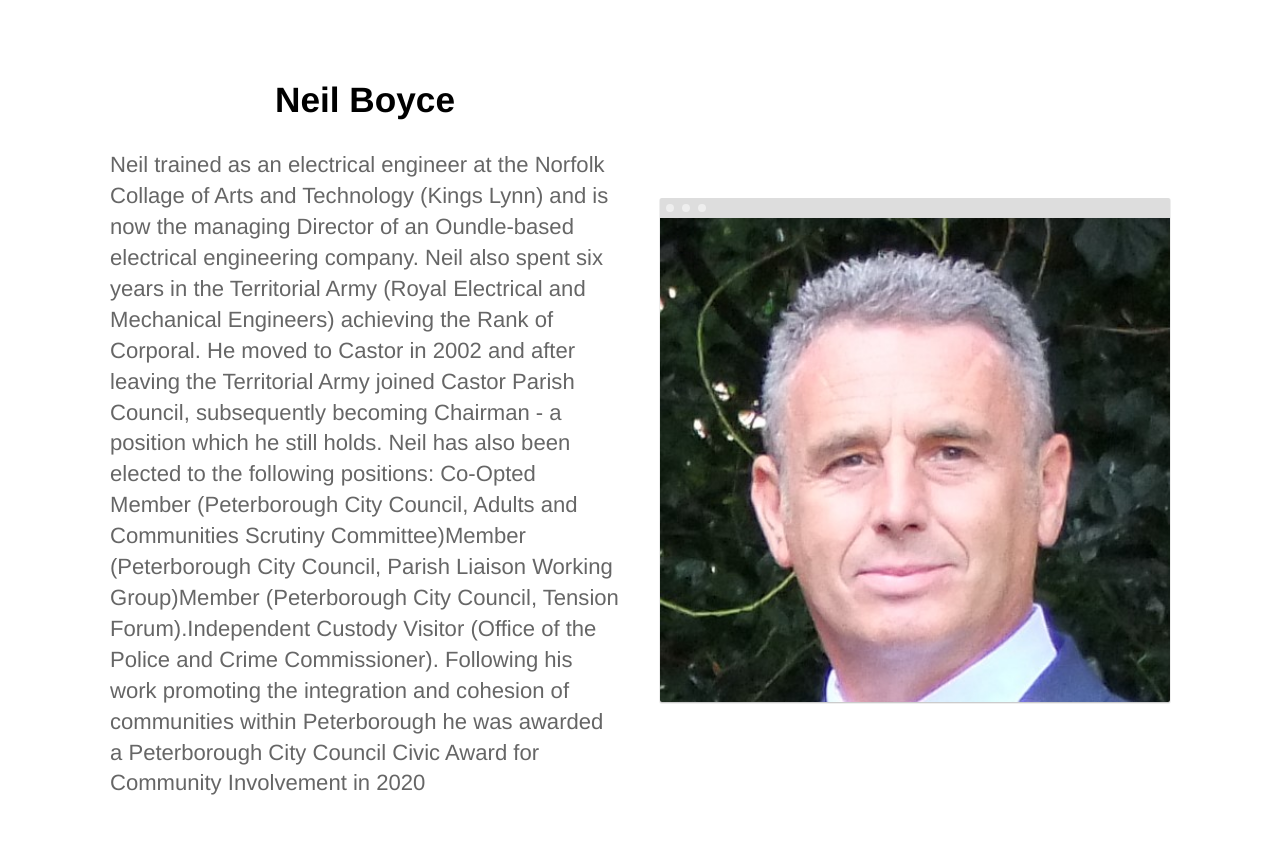
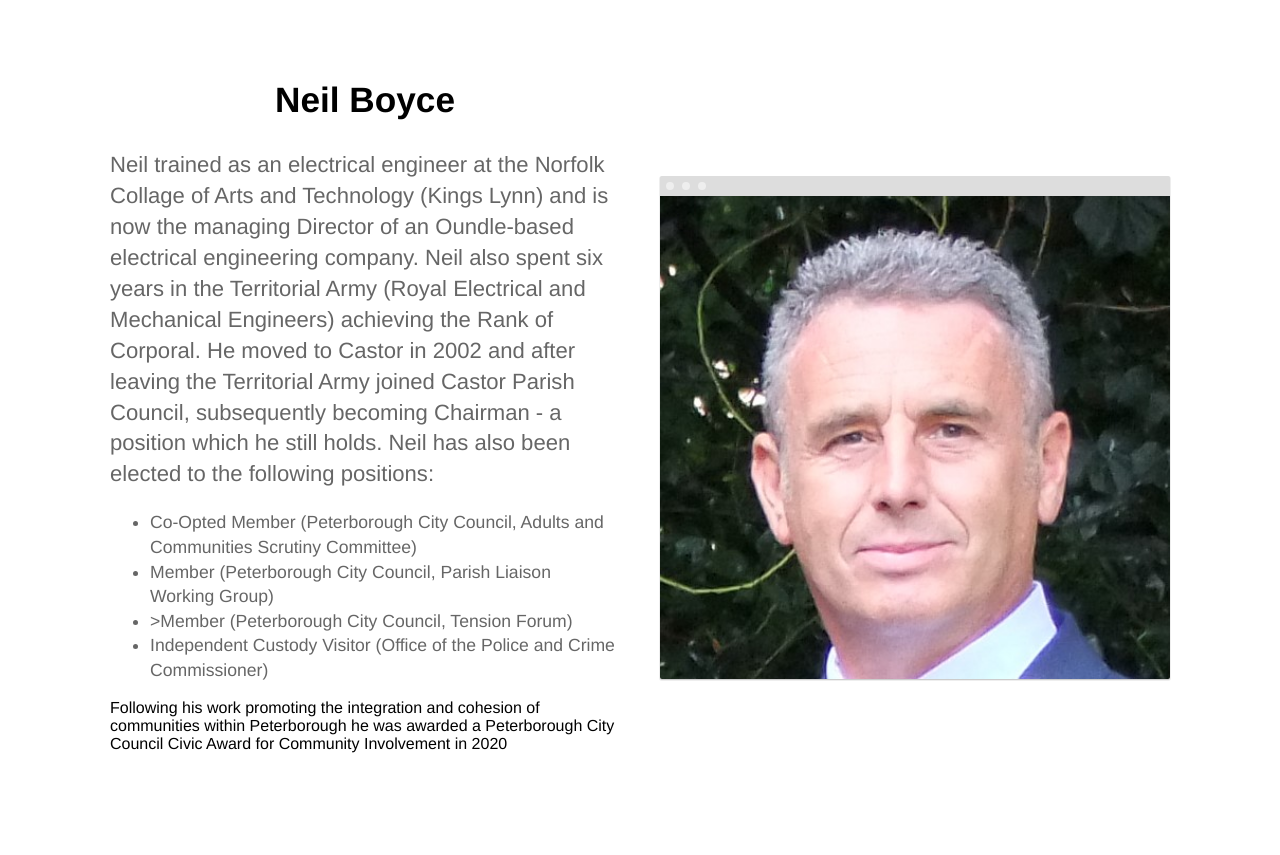
Before and after one commit to chriswilde1946/goodneighboursrp.org.uk, a Jekyll site: the page built from trustees.html, in a window 1280 px wide and 1400 px high, scrolled down 901 px. Shown: the part 108-963 px from the top of the window. Built offline with Jekyll 4.4.1, drawn with Linux system fonts in a browser that asks for light colours; some of the changed text lies outside the part shown; grey boxes are pictures that could not be loaded.

```diff
--- a/trustees.html
+++ b/trustees.html
@@ -29,7 +29,7 @@ managed by its board of trustees, whose profiles are listed below. If you are it
 		<div class="container flex">
 			<div class="text editable">
 				<h2><strong>Neil Boyce</strong></h2>
-				<p>Neil trained as an electrical engineer at the Norfolk Collage of Arts and Technology (Kings Lynn) and is now the managing Director of an Oundle-based electrical engineering company. Neil also spent six years in the Territorial Army (Royal Electrical and Mechanical Engineers) achieving the Rank of Corporal. He moved to Castor in 2002 and after leaving the Territorial Army joined Castor Parish Council, subsequently becoming Chairman - a position which he still holds. Neil has also been elected to the following positions: Co-Opted Member (Peterborough City Council, Adults and Communities Scrutiny Committee)Member (Peterborough City Council, Parish Liaison Working Group)Member (Peterborough City Council, Tension Forum).Independent Custody Visitor (Office of the Police and Crime Commissioner). Following his work promoting the integration and cohesion of communities within Peterborough he was awarded a Peterborough City Council Civic Award for Community Involvement in 2020
+				<p>Neil trained as an electrical engineer at the Norfolk Collage of Arts and Technology (Kings Lynn) and is now the managing Director of an Oundle-based electrical engineering company. Neil also spent six years in the Territorial Army (Royal Electrical and Mechanical Engineers) achieving the Rank of Corporal. He moved to Castor in 2002 and after leaving the Territorial Army joined Castor Parish Council, subsequently becoming Chairman - a position which he still holds. Neil has also been elected to the following positions: <ul><li>Co-Opted Member (Peterborough City Council, Adults and Communities Scrutiny Committee)<li>Member (Peterborough City Council, Parish Liaison Working Group)    <li>>Member (Peterborough City Council, Tension Forum)<li>Independent Custody Visitor (Office of the Police and Crime Commissioner)</li></ul> Following his work promoting the integration and cohesion of communities within Peterborough he was awarded a Peterborough City Council Civic Award for Community Involvement in 2020
 </p>
 			</div>
 			<div class="image">
```
Also changed, not shown: other parts of trustees.html (+1 -1 lines).
